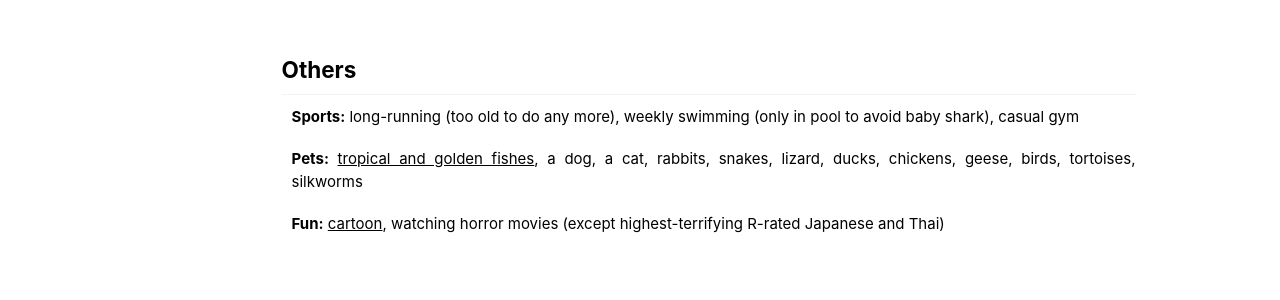
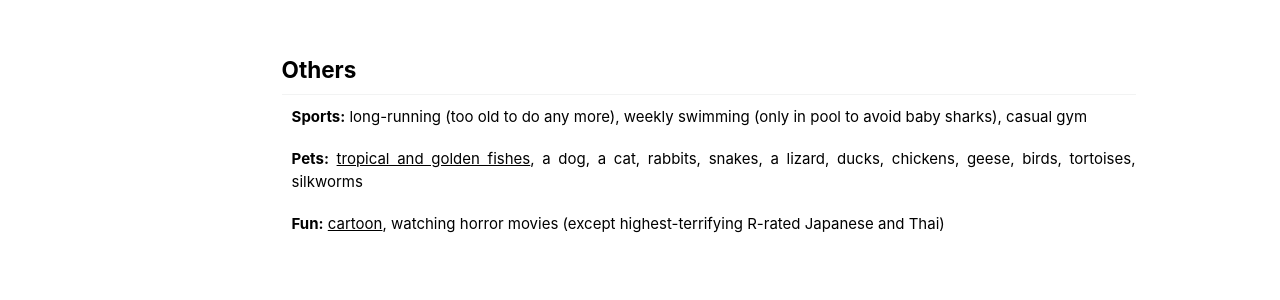
Before and after one commit to zwxu064/zwxu064.github.io, a Jekyll site: the page built from _pages/about.html, in a window 1280 px wide and 900 px high, scrolled down 3941 px. Shown: the part 456-756 px from the top of the window. Built offline with Jekyll 4.4.1, drawn with Linux system fonts in a browser that asks for light colours.

Commit message:
Update about.html

```diff
--- a/_pages/about.html
+++ b/_pages/about.html
@@ -246,10 +246,10 @@ redirect_from:
 <div style="clear: both;"></div>
 
 <h2 id="others">Others</h2>
-<p class="alignlefttab"><strong>Sports:</strong> long-running (too old to do any more), weekly swimming (only in pool to avoid baby shark), casual gym</p>
+<p class="alignlefttab"><strong>Sports:</strong> long-running (too old to do any more), weekly swimming (only in pool to avoid baby sharks), casual gym</p>
 <div style="clear: both;"></div>
 
-<p class="alignlefttab"><strong>Pets:</strong> <a style="color: inherit; text-decoration: underline;" href="fishes">tropical and golden fishes</a>, a dog, a cat, rabbits, snakes, lizard, ducks, chickens, geese, birds, tortoises, silkworms</p>
+<p class="alignlefttab"><strong>Pets:</strong> <a style="color: inherit; text-decoration: underline;" href="fishes">tropical and golden fishes</a>, a dog, a cat, rabbits, snakes, a lizard, ducks, chickens, geese, birds, tortoises, silkworms</p>
 <div style="clear: both;"></div>
 
 <p class="alignlefttab"><strong>Fun:</strong> <a style="color: inherit; text-decoration: underline;" href="cartoon">cartoon</a>, watching horror movies (except highest-terrifying R-rated Japanese and Thai)</p>
```
